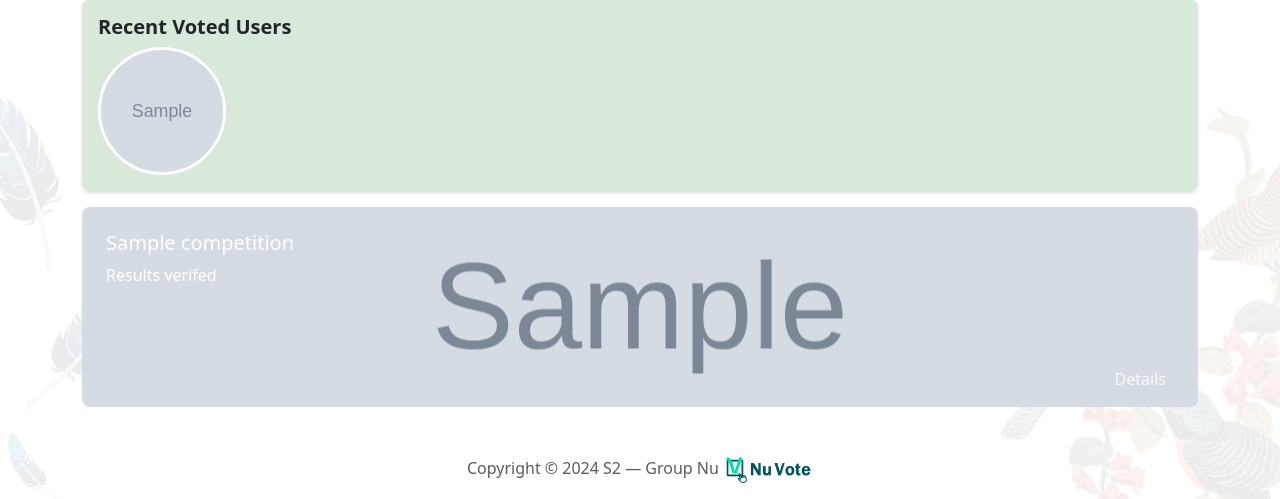
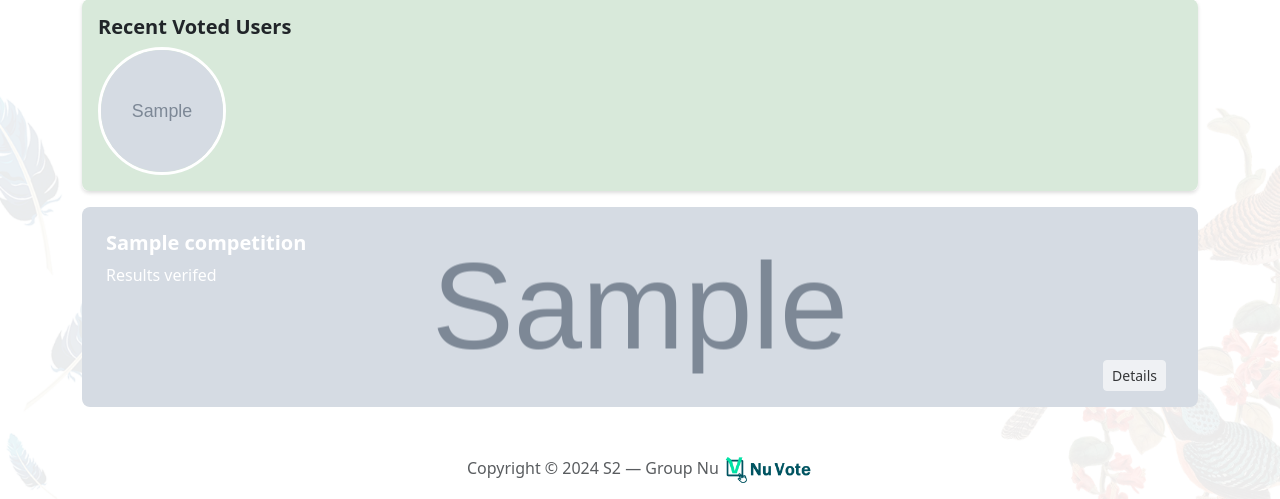
Before and after one commit to cysong/NuVote, a Flask app: template yob/templates/index.html in a window 1280 px wide. Shown: the part 116-615 px from the top of the page. Run offline with Flask 3, Linux system fonts and the light colour scheme; the template is opened without the code that fills it: most values are stand-ins (such as "Sample title", 1, 10 or a date in 2020); grey boxes marked "Sample" are stand-in pictures; parts of the project's set-up code (start-up, migrations or seed data) failed here and were passed over.

Commit message:
modified UI in index.html
made the competition titles and details button more visible

```diff
--- a/yob/templates/index.html
+++ b/yob/templates/index.html
@@ -57,7 +57,7 @@
                      style="background: url('{{ competition.image or '/static/images/default_competition.png' }}') no-repeat center center / cover;">
                     <div class="card-body d-flex flex-column justify-content-between p-4 bg-opacity-50 position-relative">
                         <div>
-                            <h5 class="card-title">{{ competition.name }}</h5>
+                            <h5 class="card-title"><b>{{ competition.name }}</b></h5>
                             <p class="card-text">
                                 {% if competition.status == 'approved' %}
                                 Results verifed
@@ -73,7 +73,7 @@
                         </div>
                         <div class="text-end position-absolute bottom-0 end-0 m-3">
                             <a href="{{ url_for('competition_view', competition_id=competition.competition_id) }}"
-                               class="link-light text-decoration-none me-3">Details</a>
+                               class="btn btn-light btn-sm opacity-75 text-decoration-none me-3">Details</a>
                             <!-- <a href="{{ url_for('competition_vote', competition_id=competition.competition_id) }}" class="link-light text-decoration-none">Vote</a> -->
                         </div>
                         {% if competition.status == 'approved' %}
```
